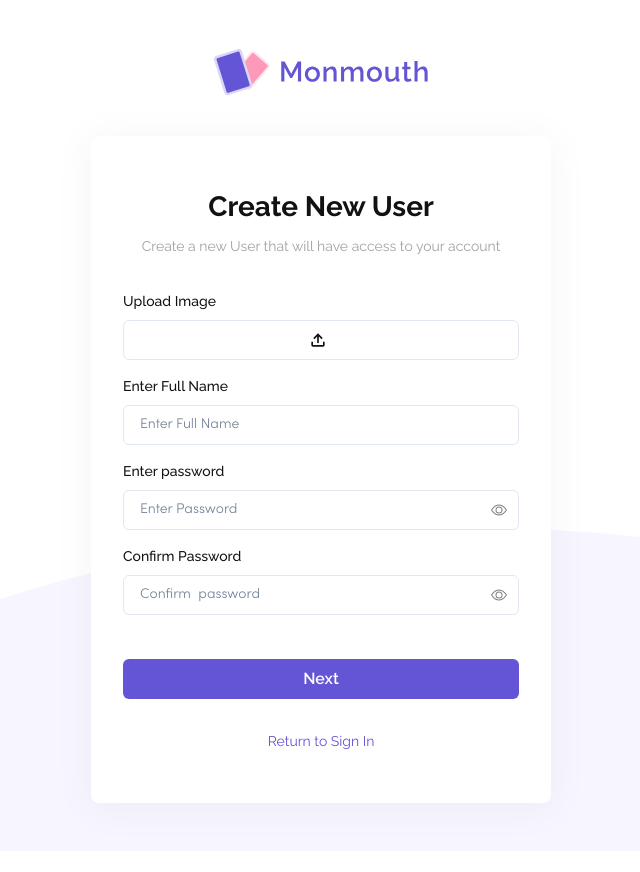
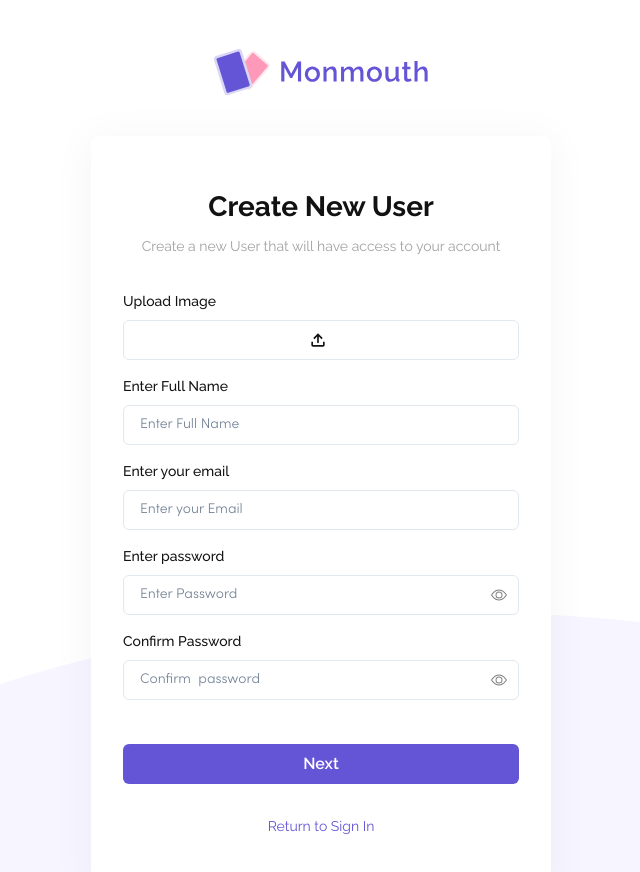
Before and after one commit to umarfaruq43/monmouth-website, a Next.js app: page /auth/sign_up in a window 1280 px wide. Shown: the top 872 px of the page, without its empty margins (319-959 px from the left). Before the commit the page ends 851 px from the top, so only its background shows below. Built offline with nearby package versions, Linux system fonts and the light colour scheme.

Commit message:
Sign_Up page Hot fix

```diff
--- a/components/auth/Login.jsx
+++ b/components/auth/Login.jsx
@@ -41,7 +41,6 @@ const Login = () => {
     useEffect(() => {
         // This is use to handle the Password reset page.
         setReset(false);
-
     }, []);
 
     return (
@@ -144,7 +143,7 @@ const Login = () => {
                                             pattern: {
                                                 value: /^(?=.*?[0-9])(?=.*?[#?!@$%^&*-]).{8,}$/,
                                                 message:
-                                                    "Please enter a valid password",
+                                                    "Password should be minimum of 8 numbers it must contain  one number and  one special character",
                                             },
                                         })}
                                     />
--- a/components/auth/ResetPassword.jsx
+++ b/components/auth/ResetPassword.jsx
@@ -181,7 +181,7 @@ const ResetPassword = () => {
                                                 pattern: {
                                                     value: /^(?=.*?[0-9])(?=.*?[#?!@$%^&*-]).{8,}$/,
                                                     message:
-                                                        "Please enter a valid password",
+                                                        "Password should be minimum of 8 numbers it must contain  one number and  one special character",
                                                 },
                                             })}
                                         />
@@ -244,7 +244,7 @@ const ResetPassword = () => {
                                                 pattern: {
                                                     value: /^(?=.*?[0-9])(?=.*?[#?!@$%^&*-]).{8,}$/,
                                                     message:
-                                                        "Please enter a valid password",
+                                                        "Password should be minimum of 8 numbers it must contain  one number and  one special character",
                                                 },
                                             })}
                                         />
--- a/components/auth/SignUp.jsx
+++ b/components/auth/SignUp.jsx
@@ -103,9 +103,7 @@ const SignUp = () => {
                                 >
                                     Upload Image
                                 </FormLabel>
-                                <UploadButton
-
-                                />
+                                <UploadButton />
                             </FormControl>
 
                             {/* Full Name Input */}
@@ -146,6 +144,45 @@ const SignUp = () => {
                                     {errors.fName && errors.fName.message}
                                 </FormErrorMessage>
                             </FormControl>
+
+                            {/* Email Input */}
+                            <FormControl isInvalid={errors.email} mb="16px">
+                                <FormLabel
+                                    htmlFor="password"
+                                    fontSize={"14px"}
+                                    fontWeight={500}
+                                    color="brand.black"
+                                    mb="8px"
+                                >
+                                    Enter your email
+                                </FormLabel>
+                                <InputGroup>
+                                    <Input
+                                        _active={{
+                                            borderColor: "brand.primary",
+                                        }}
+                                        _focusVisible={{
+                                            borderColor: "brand.primary",
+                                        }}
+                                        color="brand.black"
+                                        type={"text"}
+                                        fontSize={"14px"}
+                                        id="email"
+                                        placeholder="Enter your Email"
+                                        {...register("email", {
+                                            required: "Email is required",
+                                            minLength: {
+                                                value: 3,
+                                                message:
+                                                    "Please enter your email",
+                                            },
+                                        })}
+                                    />
+                                </InputGroup>
+                                <FormErrorMessage>
+                                    {errors.email && errors.email.message}
+                                </FormErrorMessage>
+                            </FormControl>
                             {/* Password Input */}
                             <FormControl
                                 isInvalid={errors.confirmPassword}
@@ -183,7 +220,7 @@ const SignUp = () => {
                                             pattern: {
                                                 value: /^(?=.*?[0-9])(?=.*?[#?!@$%^&*-]).{8,}$/,
                                                 message:
-                                                    "Please enter a valid password",
+                                                    "Password should be minimum of 8 numbers it must contain  one number and  one special character",
                                             },
                                         })}
                                     />
@@ -240,7 +277,7 @@ const SignUp = () => {
                                             pattern: {
                                                 value: /^(?=.*?[0-9])(?=.*?[#?!@$%^&*-]).{8,}$/,
                                                 message:
-                                                    "Please enter a valid password",
+                                                    "Password should be minimum of 8 numbers it must contain  one number and  one special character",
                                             },
                                         })}
                                     />
```
